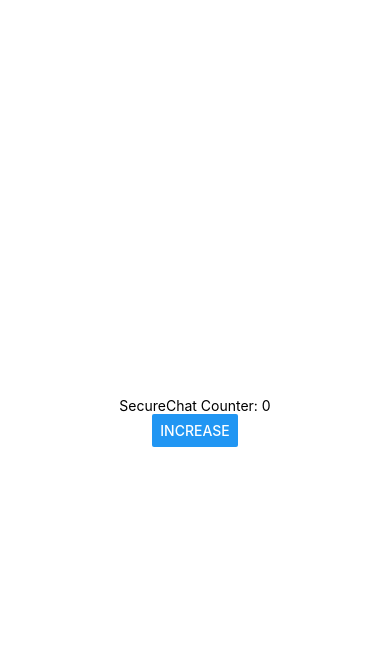
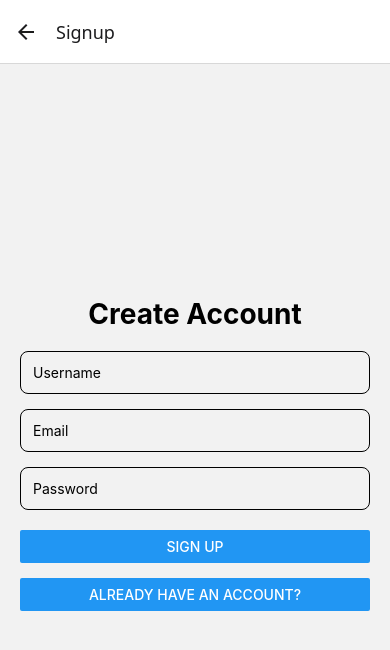
Before and after one commit to BountyHunter2525/Secure-Chat, a React Native app: screen /Signup in a window 390 px wide. Shown: the top 650 px of the page. Built offline with nearby package versions, Linux system fonts and the light colour scheme.

Commit message:
Implement authentication and profile management

```diff
--- a/App.js
+++ b/App.js
@@ -1,5 +1,5 @@
-import HomeScreen from './src/screens/HomeScreen';
+import AppNavigator from './src/navigation/AppNavigator';
 
 export default function App() {
-  return <HomeScreen />;
+  return <AppNavigator />;
 }
--- a/src/config/supabase.js
+++ b/src/config/supabase.js
@@ -1,7 +1,7 @@
 import AsyncStorage from '@react-native-async-storage/async-storage';
 import { createClient } from '@supabase/supabase-js';
 
-const supabaseUrl = 'https://kuqszuplazsdxnuljxzk.supabase.co/rest/v1/';
+const supabaseUrl = 'https://kuqszuplazsdxnuljxzk.supabase.co';
 const supabaseAnonKey = 'eyJhbGciOiJIUzI1NiIsInR5cCI6IkpXVCJ9.eyJpc3MiOiJzdXBhYmFzZSIsInJlZiI6Imt1cXN6dXBsYXpzZHhudWxqeHprIiwicm9sZSI6ImFub24iLCJpYXQiOjE3ODA1MDQ4NjUsImV4cCI6MjA5NjA4MDg2NX0.U4MVLeEswzRUOcEDRWwYF-WOIok-IRZqDQZfLRRKq8w';
 
 export const supabase = createClient(
--- /dev/null
+++ b/src/navigation/AppNavigator.js
@@ -0,0 +1,20 @@
+import { NavigationContainer } from '@react-navigation/native';
+import { createNativeStackNavigator } from '@react-navigation/native-stack';
+
+import LoginScreen from '../screens/LoginScreen';
+import SignupScreen from '../screens/SignupScreen';
+import HomeScreen from '../screens/HomeScreen';
+
+const Stack = createNativeStackNavigator();
+
+export default function AppNavigator() {
+  return (
+    <NavigationContainer>
+      <Stack.Navigator initialRouteName="Login">
+        <Stack.Screen name="Login" component={LoginScreen} />
+        <Stack.Screen name="Signup" component={SignupScreen} />
+        <Stack.Screen name="Home" component={HomeScreen} />
+      </Stack.Navigator>
+    </NavigationContainer>
+  );
+}
--- a/src/screens/HomeScreen.js
+++ b/src/screens/HomeScreen.js
@@ -1,8 +1,11 @@
 import { View, Text, Button } from 'react-native';
-import { useState } from 'react';
+import { signOut } from '../services/authService';
 
-export default function HomeScreen() {
-  const [count, setCount] = useState(0);
+export default function HomeScreen({ navigation }) {
+  const handleLogout = async () => {
+    await signOut();
+    navigation.replace('Login');
+  };
 
   return (
     <View
@@ -10,13 +13,22 @@
         flex: 1,
         justifyContent: 'center',
         alignItems: 'center',
+        padding: 20,
       }}
     >
-      <Text>SecureChat Counter: {count}</Text>
+      <Text
+        style={{
+          fontSize: 28,
+          fontWeight: 'bold',
+          marginBottom: 20,
+        }}
+      >
+        Welcome to SecureChat
+      </Text>
 
       <Button
-        title="Increase"
-        onPress={() => setCount(count + 5)}
+        title="Logout"
+        onPress={handleLogout}
       />
     </View>
   );
--- /dev/null
+++ b/src/screens/LoginScreen.js
@@ -0,0 +1,93 @@
+import { Alert } from 'react-native';
+import { signIn } from '../services/authService';
+import { useState } from 'react';
+import {
+  View,
+  Text,
+  TextInput,
+  Button,
+} from 'react-native';
+
+export default function LoginScreen({ navigation }) {
+  const [email, setEmail] = useState('');
+  const [password, setPassword] = useState('');
+const handleLogin = async () => {
+  if (!email || !password) {
+    Alert.alert('Error', 'Please fill all fields');
+    return;
+  }
+
+  const { data, error } = await signIn(
+    email,
+    password
+  );
+
+  if (error) {
+    Alert.alert('Login Failed', error.message);
+    return;
+  }
+
+  Alert.alert('Success', 'Login Successful');
+
+  navigation.navigate('Home');
+};
+  return (
+    <View
+      style={{
+        flex: 1,
+        justifyContent: 'center',
+        padding: 20,
+      }}
+    >
+      <Text
+        style={{
+          fontSize: 28,
+          textAlign: 'center',
+          marginBottom: 20,
+          fontWeight: 'bold',
+        }}
+      >
+        SecureChat Login
+      </Text>
+
+      <TextInput
+        placeholder="Email"
+        value={email}
+        onChangeText={setEmail}
+        autoCapitalize="none"
+        keyboardType="email-address"
+        style={{
+          borderWidth: 1,
+          borderRadius: 8,
+          padding: 12,
+          marginBottom: 15,
+        }}
+      />
+
+      <TextInput
+        placeholder="Password"
+        value={password}
+        onChangeText={setPassword}
+        secureTextEntry
+        style={{
+          borderWidth: 1,
+          borderRadius: 8,
+          padding: 12,
+          marginBottom: 20,
+        }}
+      />
+
+      <Button
+        title="Login"
+       onPress={handleLogin}
+      />
+
+      <View style={{ height: 15 }} />
+
+      <Button
+        title="Create Account"
+        onPress={() => navigation.navigate('Signup')}
+      />
+    </View>
+  );
+}
--- /dev/null
+++ b/src/screens/SignupScreen.js
@@ -0,0 +1,149 @@
+import { Alert } from 'react-native';
+import { signUp } from '../services/authService';
+import { useState } from 'react';
+import { supabase } from '../config/supabase';
+import {
+  View,
+  Text,
+  TextInput,
+  Button,
+} from 'react-native';
+
+export default function SignupScreen({ navigation }) {
+  const [username, setUsername] = useState('');
+  const [email, setEmail] = useState('');
+  const [password, setPassword] = useState('');
+const handleSignup = async () => {
+  if (!username || !email || !password) {
+    Alert.alert(
+      'Error',
+      'Please fill all fields'
+    );
+    return;
+  }
+
+  const { data, error } = await signUp(
+    email,
+    password
+  );
+
+  if (error) {
+    Alert.alert(
+      'Signup Failed',
+      error.message
+    );
+    return;
+  }
+
+  const user = data.user;
+
+  if (!user) {
+    Alert.alert(
+      'Error',
+      'User creation failed'
+    );
+    return;
+  }
+
+  const { error: profileError } =
+    await supabase
+      .from('profiles')
+      .insert([
+        {
+          id: user.id,
+          username: username,
+          online: false,
+        },
+      ]);
+
+  if (profileError) {
+  console.log(profileError);
+
+  Alert.alert(
+    'Profile Error',
+    JSON.stringify(profileError)
+  );
+
+  return;
+}
+
+  Alert.alert(
+    'Success',
+    'Account created successfully'
+  );
+
+  navigation.navigate('Home');
+};
+  return (
+    <View
+      style={{
+        flex: 1,
+        justifyContent: 'center',
+        padding: 20,
+      }}
+    >
+      <Text
+        style={{
+          fontSize: 28,
+          textAlign: 'center',
+          marginBottom: 20,
+          fontWeight: 'bold',
+        }}
+      >
+        Create Account
+      </Text>
+
+      <TextInput
+        placeholder="Username"
+        value={username}
+        onChangeText={setUsername}
+        autoCapitalize="none"
+        style={{
+          borderWidth: 1,
+          borderRadius: 8,
+          padding: 12,
+          marginBottom: 15,
+        }}
+      />
+
+      <TextInput
+        placeholder="Email"
+        value={email}
+        onChangeText={setEmail}
+        autoCapitalize="none"
+        keyboardType="email-address"
+        style={{
+          borderWidth: 1,
+          borderRadius: 8,
+          padding: 12,
+          marginBottom: 15,
+        }}
+      />
+
+      <TextInput
+        placeholder="Password"
+        value={password}
+        onChangeText={setPassword}
+        secureTextEntry
+        style={{
+          borderWidth: 1,
+          borderRadius: 8,
+          padding: 12,
+          marginBottom: 20,
+        }}
+      />
+
+      <Button
+        title="Sign Up"
+        onPress={handleSignup}
+      />
+
+      <View style={{ height: 15 }} />
+
+      <Button
+        title="Already have an account?"
+        onPress={() => navigation.navigate('Login')}
+      />
+    </View>
+  );
+}
--- a/src/services/authService.js
+++ b/src/services/authService.js
@@ -1,17 +1,21 @@
 import { supabase } from '../config/supabase';
 
 export const signUp = async (email, password) => {
-  return await supabase.auth.signUp({
+  const { data, error } = await supabase.auth.signUp({
     email,
     password,
   });
+
+  return { data, error };
 };
 
 export const signIn = async (email, password) => {
-  return await supabase.auth.signInWithPassword({
+  const { data, error } = await supabase.auth.signInWithPassword({
     email,
     password,
   });
+
+  return { data, error };
 };
 
 export const signOut = async () => {
```
Also changed, not shown: package.json (+6 -2 lines), src/services/LoginScreen.js (deleted, +0 -57 lines), src/services/SignupScreen.js (deleted), 1 other file (tests, documents, lock files or other folders).
